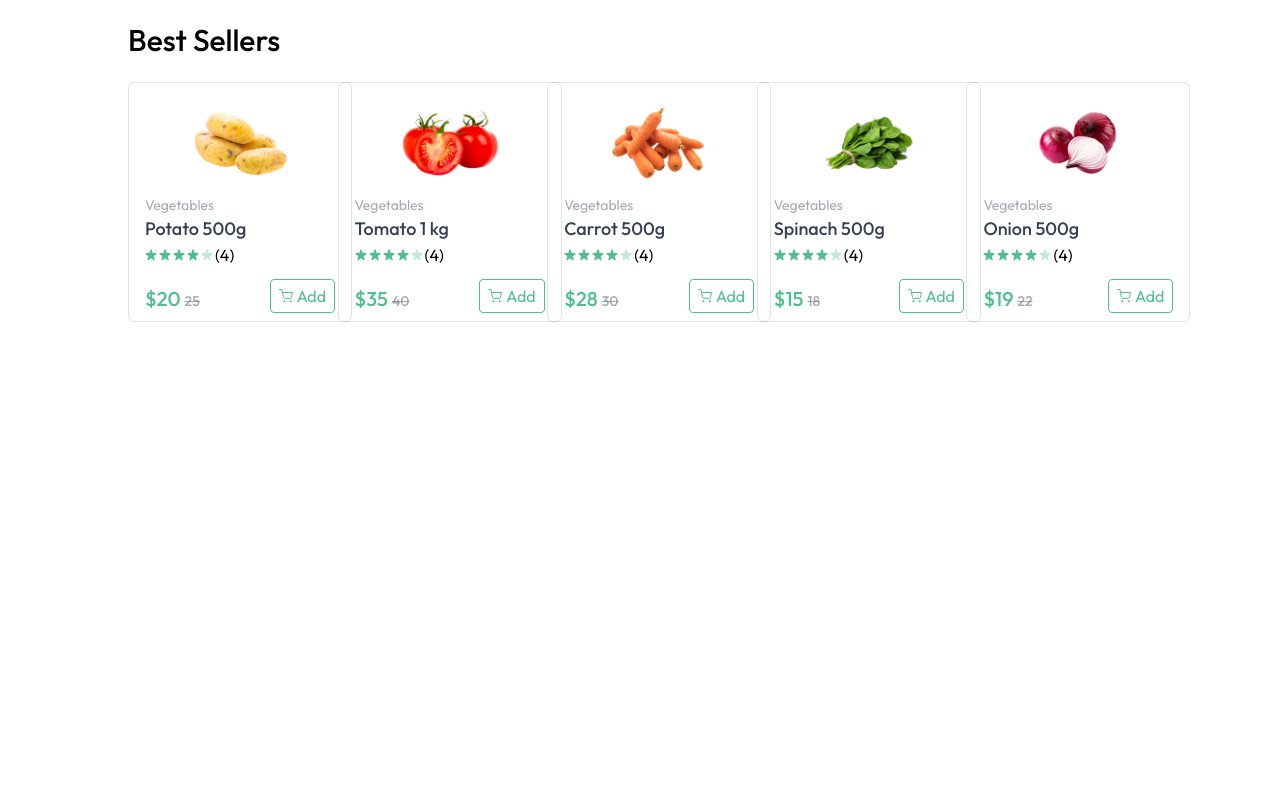
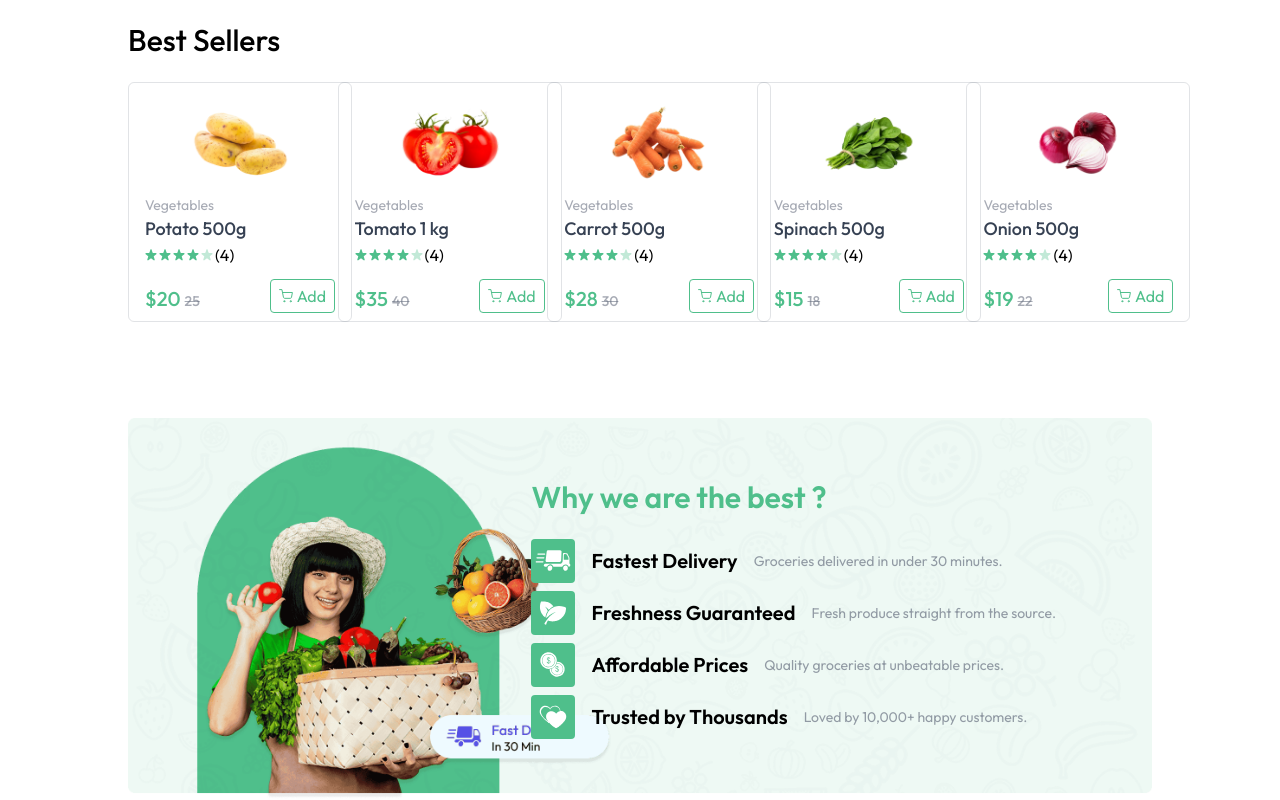
Before and after one commit to JoshiNirdesh/ecommerce-website, a React (Vite) app: page / in a window 1280 px wide. Shown: the part 828-1628 px from the top of the page. Before the commit the page ends 1150 px from the top, so only its background shows below. Built offline with nearby package versions, Linux system fonts and the light colour scheme.

Commit message:
bottom banner

```diff
--- /dev/null
+++ b/src/components/BottomBanner.jsx
@@ -0,0 +1,30 @@
+import React from 'react'
+import { assets, features } from '../assets/greencart_assets/assets'
+
+const BottomBanner = () => {
+  return (
+    <div className='mt-24 relative'>
+        <img src={assets.bottom_banner_image} alt="" className='w-full hidden md:block' />
+        <img src={assets.bottom_banner_image_sm} alt="" className='w-full md:hidden' />
+
+      <div className="absolute inset-0 flex flex-col items-center md:items-end md:justify-center pt-16 md:pt-0 md:pr-24">
+     <div>
+          <h1 className='text-2xl md:text-3xl font-semibold text-primary mb-6'>Why we are the best ?</h1>
+
+        {features.map((feature,index)=>(
+            <div key={index} className='flex items-center gap-4 mt-2'>
+            <img src={feature.icon} alt="" className='md:w-11 w-9'/>
+            <h3 className='text-lg md:text-xl font-semibold'>{feature.title}</h3>
+            <p className='text-gray-500/70 text-xs md:text-sm'>{feature.description}</p>
+        </div>
+
+        ))}
+
+
+      </div>
+        </div>
+    </div>
+  )
+}
+
+export default BottomBanner
--- a/src/context/AppContext.jsx
+++ b/src/context/AppContext.jsx
@@ -23,7 +23,9 @@
     },[])
 
     const addToCart = (itemId)=>{
+        console.log(cartItems)
         let cartData = structuredClone(cartItems)
+        console.log(cartData)
         if(cartData[itemId]){
             cartData[itemId]+=1
         }
--- a/src/pages/Home.jsx
+++ b/src/pages/Home.jsx
@@ -2,6 +2,7 @@
 import MainBanner from '../components/MainBanner'
 import Categories from '../components/Categories'
 import BestSellers from '../components/BestSellers'
+import BottomBanner from '../components/BottomBanner'
 
 const Home = () => {
     return (
@@ -9,6 +10,7 @@
             <MainBanner />
             <Categories/>
             <BestSellers/>
+            <BottomBanner/>
         </div>
     )
 }
```
